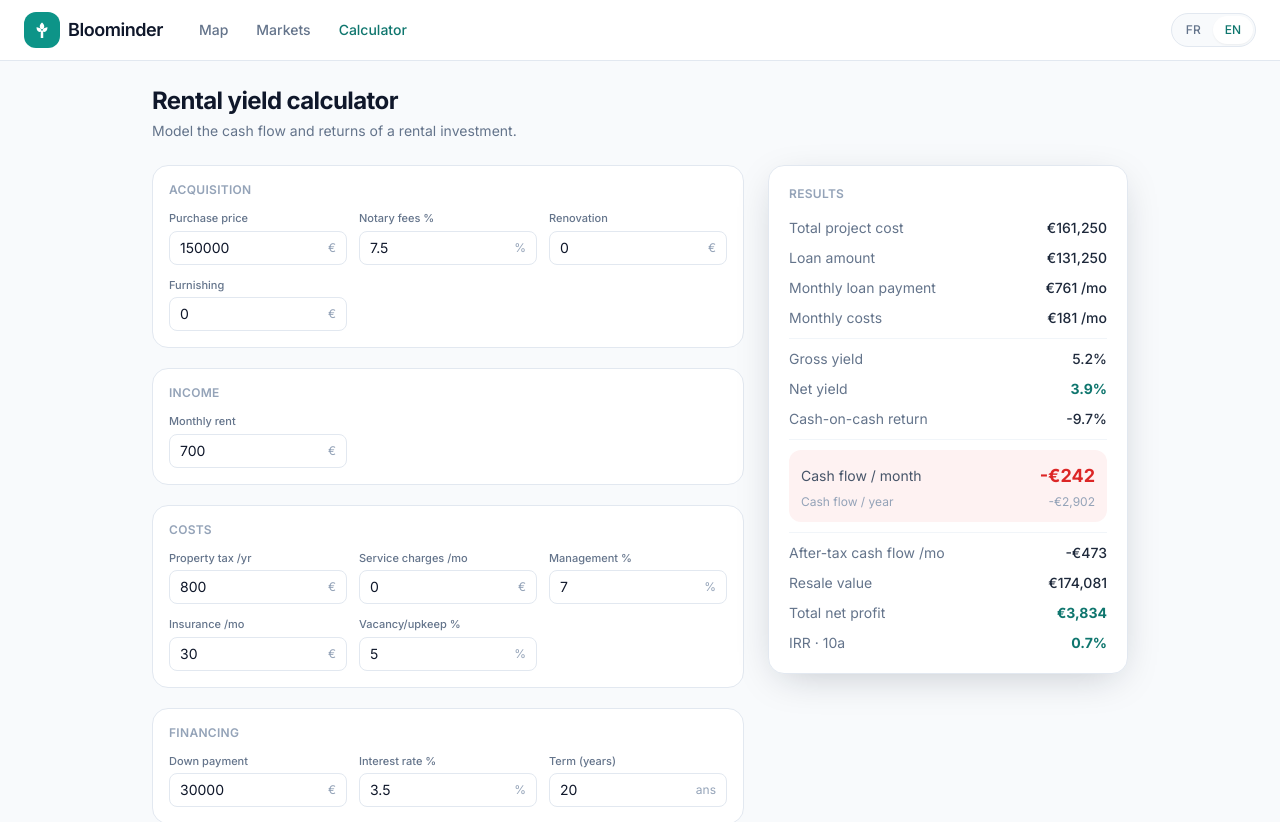
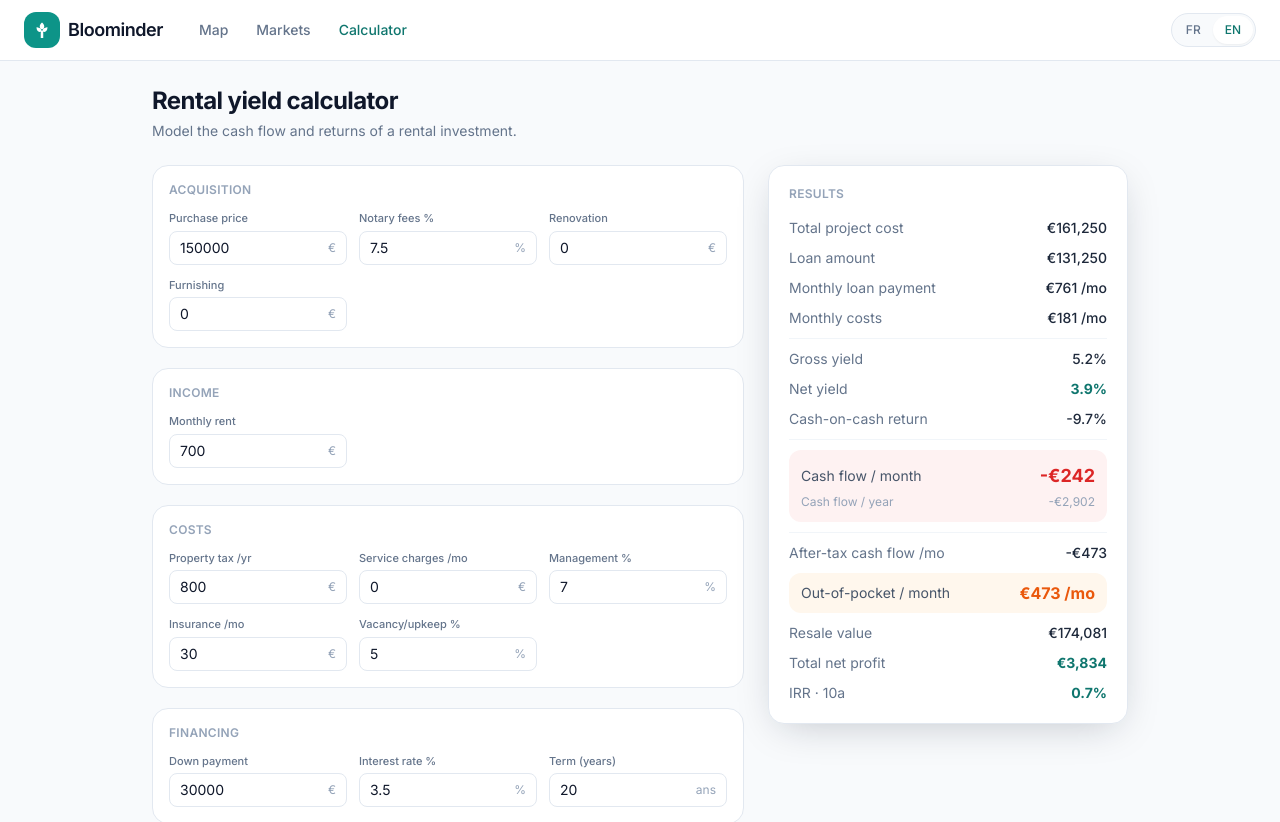
Before and after one commit to massoudahmadi-blip/bloominder, a Next.js app in the folder web/: page /calculateur in a window 1280 px wide. Shown: the top 822 px of the page. Built offline with nearby package versions, Linux system fonts and the light colour scheme.

Commit message:
Calculator: out-of-pocket / month line (effort d'epargne)
Shows what the investor actually funds monthly after tenant rent + benefits: 0 (self-funded) when after-tax cash flow >=0, else the monthly top-up. Reframes the loan as mostly paid by the tenant.

```diff
--- a/web/src/app/calculateur/page.tsx
+++ b/web/src/app/calculateur/page.tsx
@@ -204,6 +204,13 @@ export default function CalculatorPage() {
 
               <div className="my-2 border-t border-slate-100" />
               <Row label={t.rNetCashflowM} value={formatEUR(Math.round(proj.netCfM), locale)} />
+              <div className="mt-1 flex items-center justify-between rounded-xl px-3 py-2"
+                style={{ background: proj.netCfM >= 0 ? '#ecfdf5' : '#fff7ed' }}>
+                <span className="text-slate-600">{t.rOutOfPocket}</span>
+                <span className="text-base font-bold" style={{ color: proj.netCfM >= 0 ? '#059669' : '#ea580c' }}>
+                  {proj.netCfM >= 0 ? `0 € · ${t.selfFunded}` : `${formatEUR(Math.round(-proj.netCfM), locale)} /mo`}
+                </span>
+              </div>
               <Row label={t.rExitValue} value={formatEUR(Math.round(proj.exitValue), locale)} />
               <Row label={t.rTotalProfit} value={formatEUR(Math.round(proj.totalProfit), locale)} strong />
               <Row label={`${t.rIRR} · ${holdYears}a`} value={proj.irrPct != null ? `${proj.irrPct.toFixed(1)}%` : '—'} strong />
--- a/web/src/lib/i18n.tsx
+++ b/web/src/lib/i18n.tsx
@@ -129,6 +129,8 @@ const dict = {
     rTotalProfit: 'Gain total net',
     rIRR: 'TRI',
     rNetCashflowM: 'Cash-flow net d’impôt /mois',
+    rOutOfPocket: 'Effort mensuel (votre poche)',
+    selfFunded: 'autofinancé',
     transactions: 'Transactions',
     nearMe: 'Autour de moi',
     parcels: 'Parcelles',
@@ -313,6 +315,8 @@ const dict = {
     rTotalProfit: 'Total net profit',
     rIRR: 'IRR',
     rNetCashflowM: 'After-tax cash flow /mo',
+    rOutOfPocket: 'Out-of-pocket / month',
+    selfFunded: 'self-funded',
     transactions: 'Transactions',
     nearMe: 'Near me',
     parcels: 'Parcels',
```
